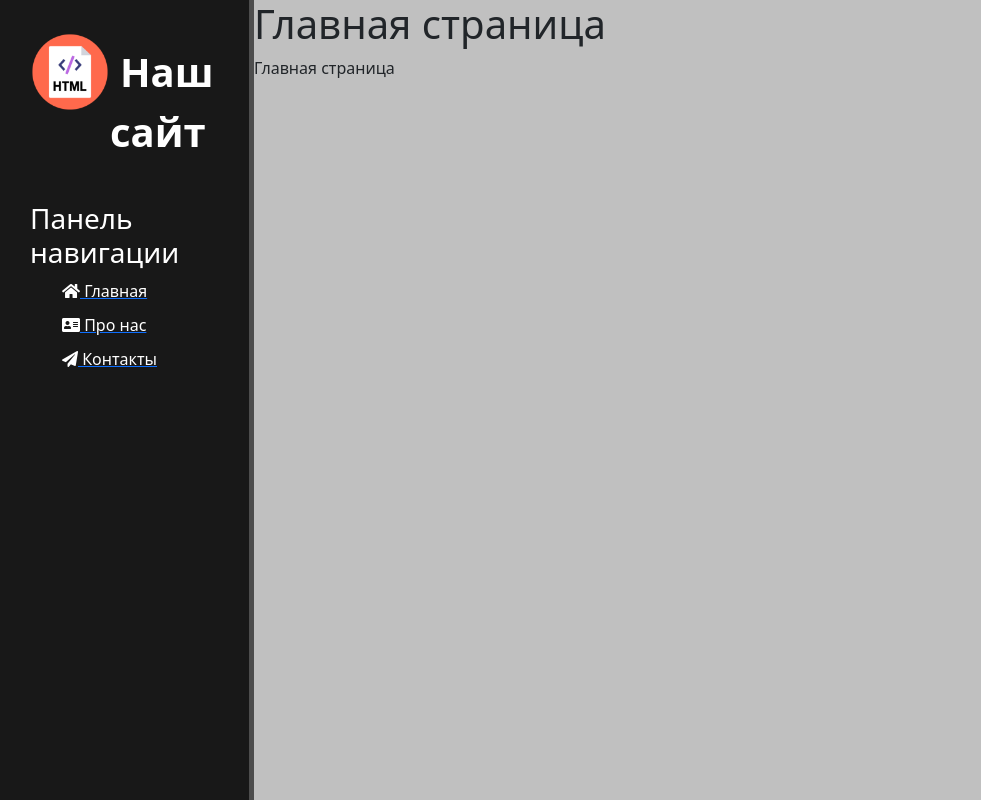
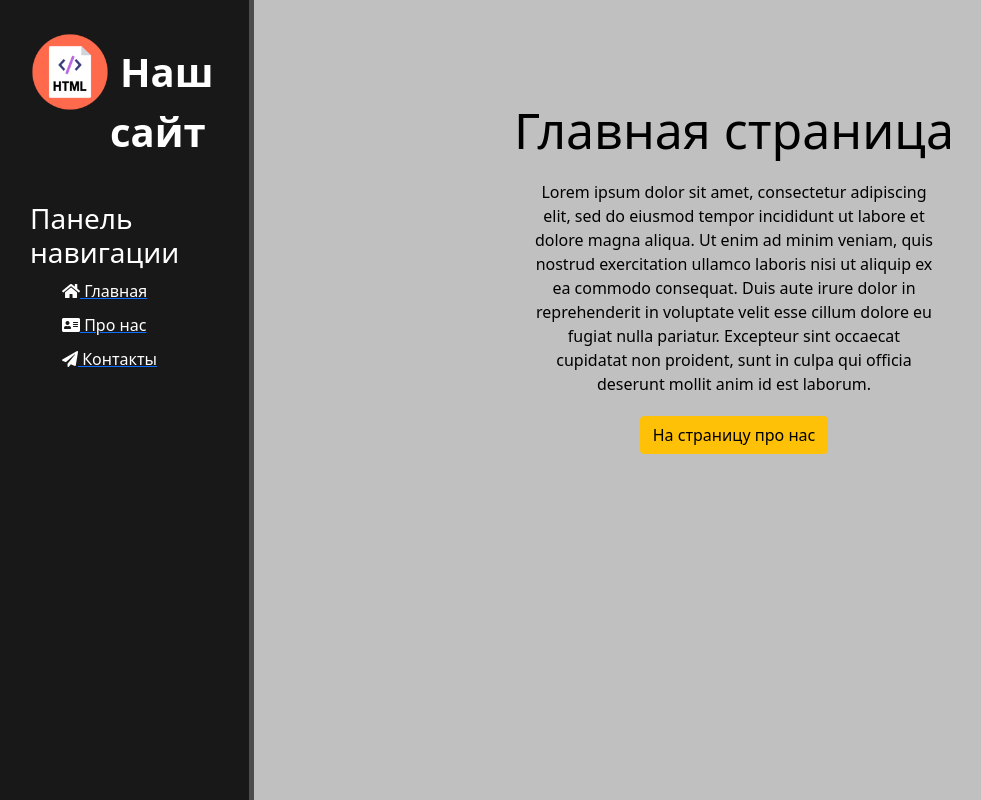
Before and after one commit to Melkorz/LearnDjango, a Django app: page / in a window 1280 px wide. Shown: the whole page, without its empty margins (2-983 px from the left). Run offline with Django 4.2, Linux system fonts and the light colour scheme; some libraries are stand-ins or nearby versions.

Commit message:
index.html, main.css Главная страница

```diff
--- a/project/main/static/main/css/main.css
+++ b/project/main/static/main/css/main.css
@@ -45,3 +45,20 @@ aside ul li:hover, aside a:hover{
     text-decoration: none;
     transform: scale(1.05);
 }
+
+main .features{
+    float: left;
+    color: black;
+    margin-top: 100px;
+    text-align: center;
+    width: 75%;
+}
+
+main .features h1{
+    font-size: 50px;
+}
+
+main .features p{
+    max-width: 400px;
+    margin: 20px auto
+}
--- a/project/main/templates/main/index.html
+++ b/project/main/templates/main/index.html
@@ -3,7 +3,15 @@
 {% block title %}Главная страница{% endblock %}
 
 {% block content %}
-    <!--{% include 'main/test.html' %}--->
+<!--{% include 'main/test.html' %}--->
+<div class="features">
     <h1>Главная страница</h1>
-    <p>Главная страница</p>
+    <p>Lorem ipsum dolor sit amet, consectetur adipiscing elit, sed do eiusmod tempor incididunt ut labore et dolore
+        magna aliqua. Ut enim ad minim veniam, quis nostrud exercitation ullamco laboris nisi ut aliquip ex ea commodo
+        consequat. Duis aute irure dolor in reprehenderit in voluptate velit esse cillum dolore eu fugiat nulla
+        pariatur. Excepteur sint occaecat cupidatat non proident, sunt in culpa qui officia deserunt mollit anim id est
+        laborum.
+    </p>
+    <button class="btn btn-warning"> На страницу про нас</button>
+</div>
 {% endblock %}
```
